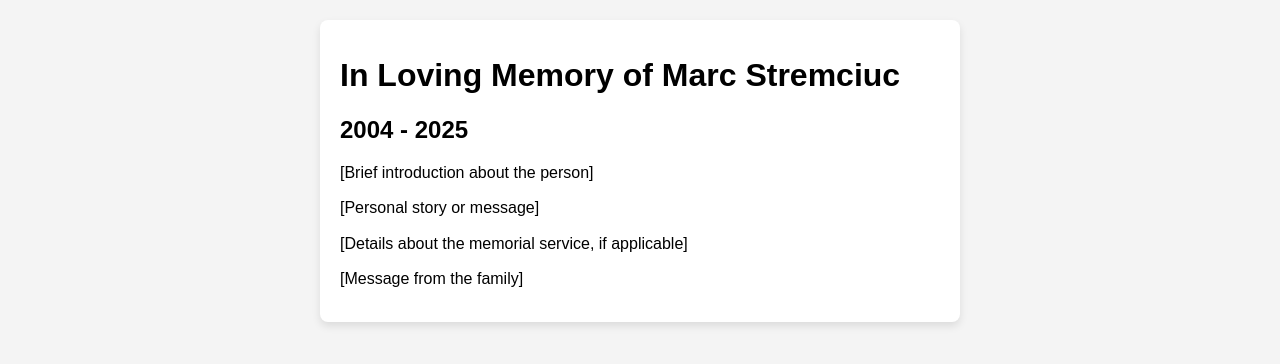
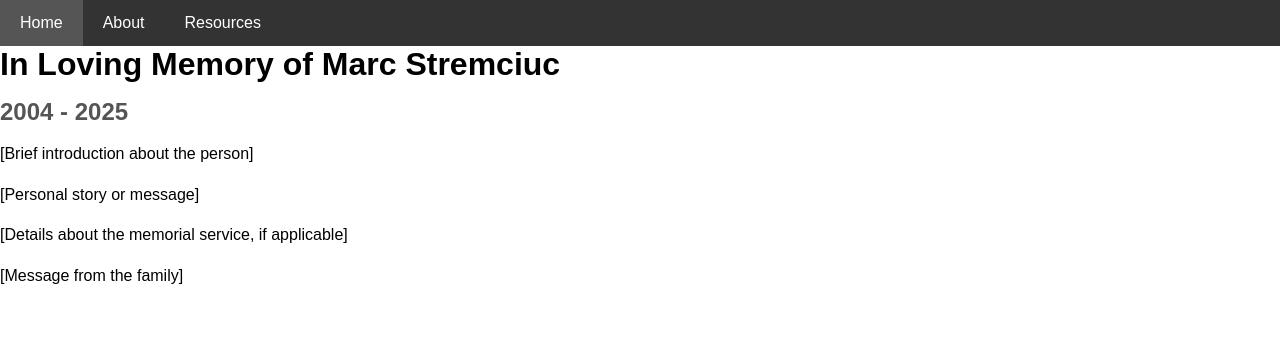
Before and after one commit to InstantiatedHeartbreak/obAPRFLSms, a plain HTML site: page index.html in a window 1280 px wide. Drawn offline with Linux system fonts and the light colour scheme.

Commit message:
Update index.html
add nav bar

```diff
--- a/index.html
+++ b/index.html
@@ -3,28 +3,67 @@
 <head>
     <meta charset="UTF-8">
     <meta name="viewport" content="width=device-width, initial-scale=1.0">
-    <title>Obituary</title>
+    <title>Obituary of Marc J. "Mark" Stremciuc | Araach Linde Funeral Home
+    </title>
     <style>
         body {
             font-family: Arial, sans-serif;
+            margin: 0;
+            padding: 0;
+        }
+
+        /* Navigation Bar */
+        .navbar {
+            background-color: #333;
+            overflow: hidden;
+        }
+
+        .navbar a {
+            float: left;
+            display: block;
+            color: white;
+            text-align: center;
+            padding: 14px 20px;
+            text-decoration: none;
+        }
+
+        .navbar a:hover {
+            background-color: #555;
+        }
+        /* Main Content */
+        .container {
+            padding: 20px;
+            margin: 20px;
+        }
+
+        h1, h2, p {
+            margin: 0 0 15px;
+        }
+
+        h1 {
+            font-size: 2em;
+        }
+
+        h2 {
+            font-size: 1.5em;
+            color: #555;
+        }
+
+        p {
             line-height: 1.6;
-            margin: 20px;
-            background-color: #f4f4f4;
-        }
-        .obituary {
-            max-width: 600px;
-            margin: auto;
-            background: white;
-            padding: 20px;
-            border-radius: 8px;
-            box-shadow: 0 4px 8px rgba(0, 0, 0, 0.1);
-        }
-        h1, h2, p {
-            margin: 10px 0;
         }
     </style>
 </head>
 <body>
+
+    <!-- Navigation Bar -->
+    <div class="navbar">
+        <a href="#">Home</a>
+        <a href="#">About</a>
+        <a href="#">Resources</a>
+    </div>
+
+    <!-- Obituary Content -->
     <div class="obituary">
         <h1>In Loving Memory of Marc Stremciuc</h1>
         <h2>2004 - 2025</h2>
@@ -33,5 +72,6 @@
         <p>[Details about the memorial service, if applicable]</p>
         <p>[Message from the family]</p>
     </div>
+
 </body>
 </html>
```
